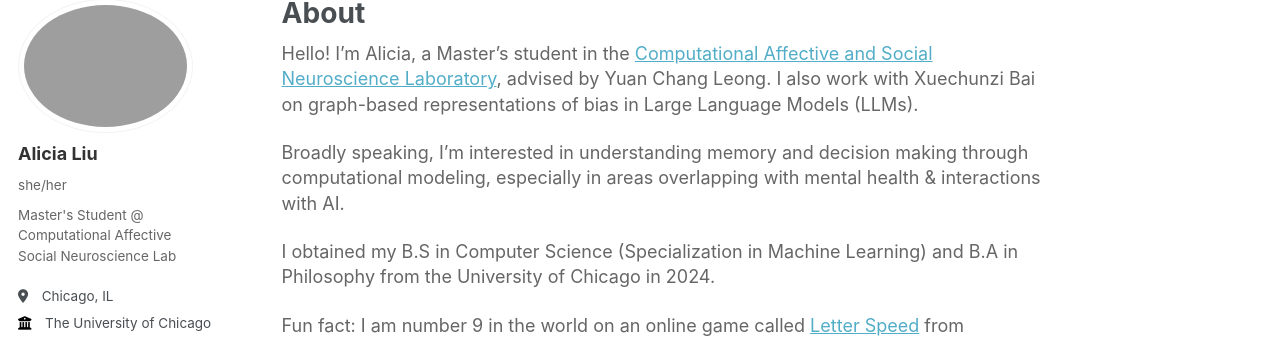
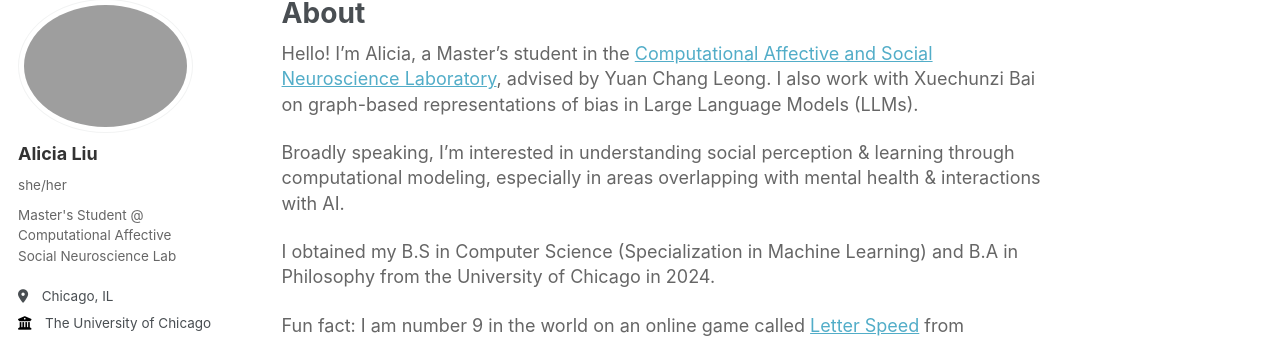
Before and after one commit to 20-alicial/20-alicial.github.io, a Jekyll site: the page built from _pages/about.md, in a window 1280 px wide. Shown: the part 107-445 px from the top of the page. Built offline with Jekyll 4.4.1, drawn with Linux system fonts in a browser that asks for light colours; some web fonts are replaced.

Commit message:
Update about.md

```diff
--- a/_pages/about.md
+++ b/_pages/about.md
@@ -8,7 +8,7 @@ redirect_from:
 ---
 Hello! I'm Alicia, a Master's student in the [Computational Affective and Social Neuroscience Laboratory](https://mcnlab.uchicago.edu/), advised by Yuan Chang Leong. I also work with Xuechunzi Bai on graph-based representations of bias in Large Language Models (LLMs).
 
-Broadly speaking, I'm interested in understanding memory and decision making through computational modeling, especially in areas overlapping with mental health & interactions with AI.
+Broadly speaking, I'm interested in understanding social perception & learning through computational modeling, especially in areas overlapping with mental health & interactions with AI.
 
 I obtained my B.S in Computer Science (Specialization in Machine Learning) and B.A in Philosophy from the University of Chicago in 2024.
 
```
